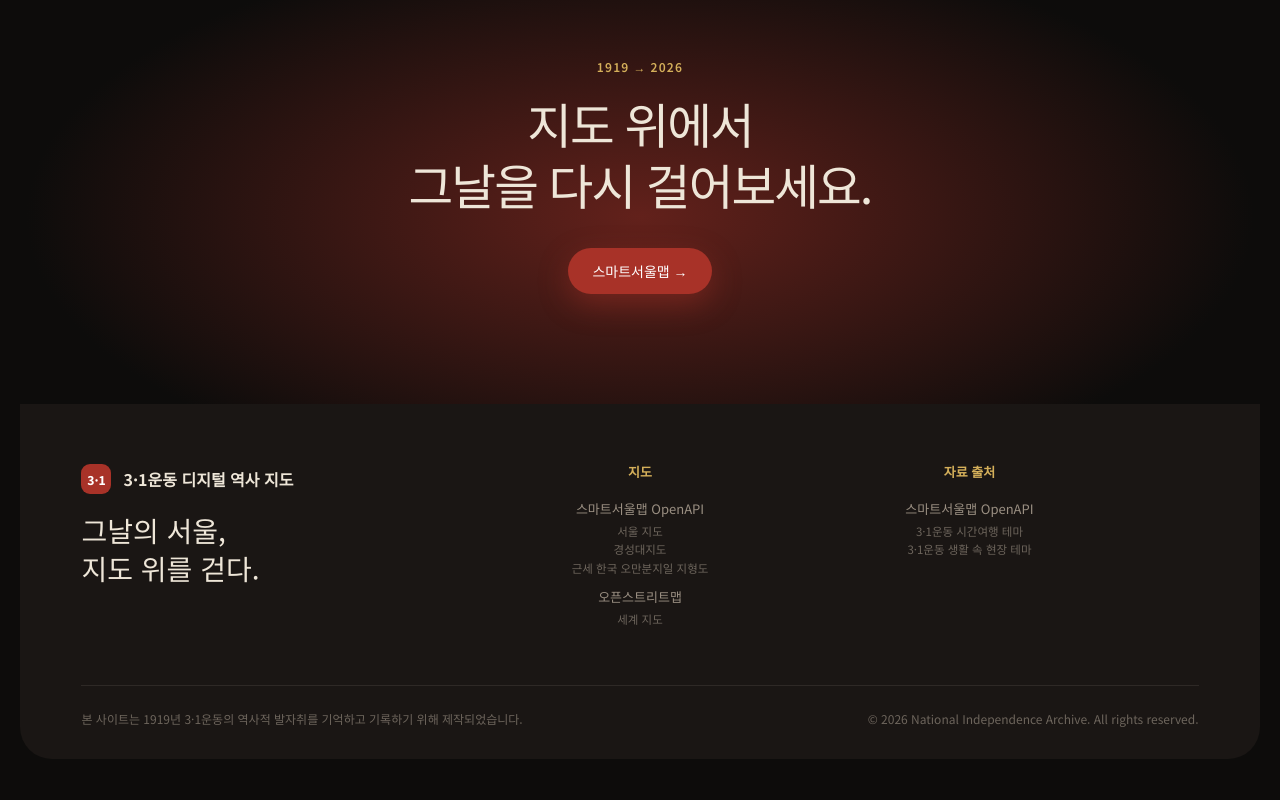
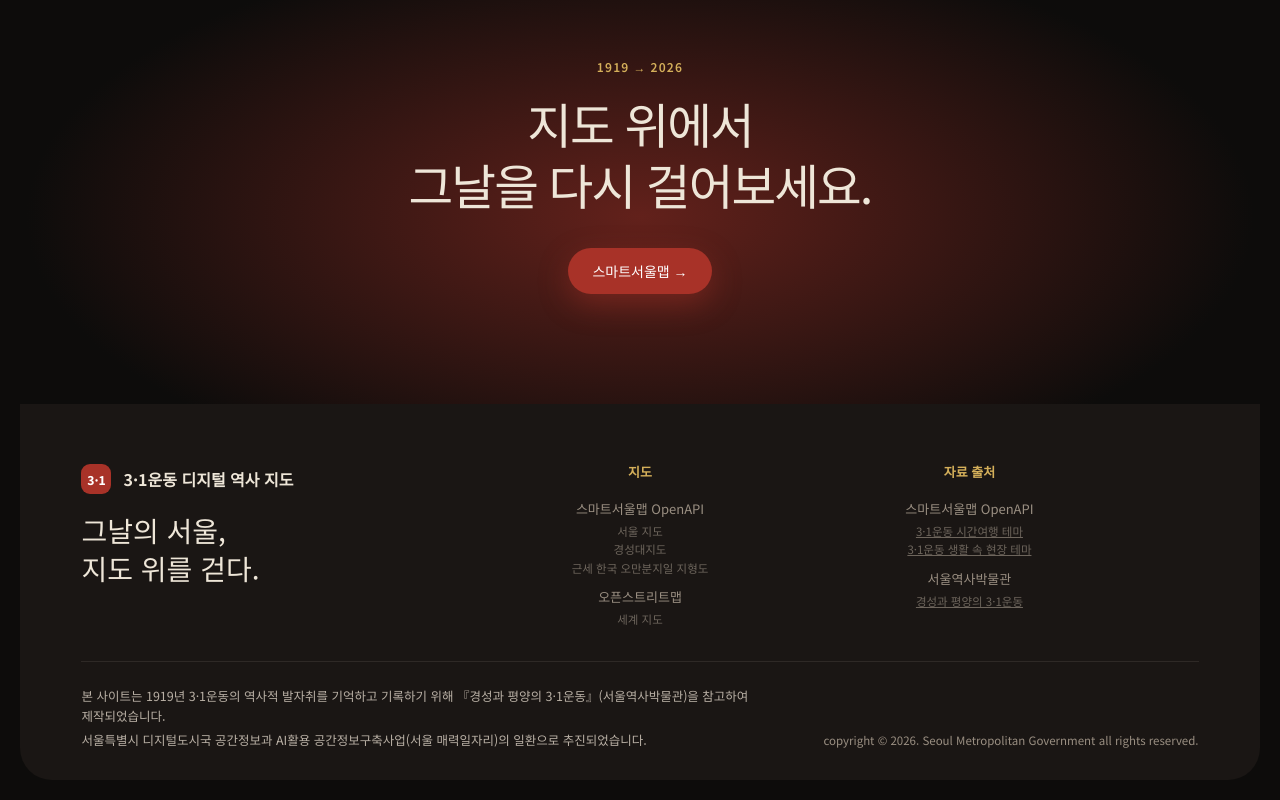
Before and after one commit to leejinwo0/march-first-storypage, a plain HTML site: page index.html in a window 1280 px wide. Shown: the part 6539-7339 px from the top of the page. Before the commit the page ends 7318 px from the top, so only its background shows below. Drawn offline with nearby package versions, Linux system fonts and the light colour scheme; a script that the page names is missing.

Commit message:
#41 20261117 푸터 하단 사업 안내 문구 추가 및 레이아웃 수정

```diff
--- a/css/layout.css
+++ b/css/layout.css
@@ -484,16 +484,41 @@
     margin-top: 6px;
 }
 
+/* 푸터 하단: 왼쪽 소개 문장 2줄, 오른쪽 copyright */
 .footer-bottom {
     display: flex;
-    flex-wrap: wrap;
     justify-content: space-between;
-    gap: var(--space-2) var(--space-6);
-    margin-top: 56px;
-    padding-top: 22px;
+    align-items: flex-end;
+    gap: 32px;
+    margin-top: 32px;
+    padding-top: 24px;
     border-top: 1px solid var(--sheet-line);
-    color: var(--text-faint);
-    font-size: var(--fs-xs);
+}
+
+.footer-info {
+    display: grid;
+    gap: 4px;
+    min-width: 0;
+}
+
+.footer-note {
+    color: var(--text-soft);
+    font-size: 12.5px;
+    line-height: 1.6;
+}
+
+.footer-copy {
+    flex-shrink: 0;
+    color: var(--muted);
+    font-size: 11.5px;
+}
+
+@media (max-width: 768px) {
+    .footer-bottom {
+        flex-direction: column;
+        align-items: flex-start;
+        gap: 18px;
+    }
 }
 
 /* ---------- 8. 반응형 ---------- */
--- a/index.html
+++ b/index.html
@@ -323,13 +323,20 @@
                 <div class="footer-col">
                     <h3>자료 출처</h3>
                     <ul>
-                        <li>스마트서울맵 OpenAPI <small>3·1운동 시간여행 테마</small><small>3·1운동 생활 속 현장 테마</small></li>
+                        <li>스마트서울맵 OpenAPI
+                            <small><a href="https://map.seoul.go.kr/smgis2/short/6Q1gm" target="_blank" rel="noopener noreferrer">3·1운동 시간여행 테마</a></small>
+                            <small><a href="https://map.seoul.go.kr/smgis2/short/6Q1NU" target="_blank" rel="noopener noreferrer">3·1운동 생활 속 현장 테마</a></small>
+                        </li>
+                        <li>서울역사박물관<small><a href="https://museum.seoul.go.kr/cgcm/board/NR_boardView.do?bbsCd=1012&seq=20190115175805998&tr_code=sweb" target="_blank" rel="noopener noreferrer">경성과 평양의 3·1운동</a> </small></li>
                     </ul>
                 </div>
             </div>
             <div class="footer-bottom">
-                <p>본 사이트는 1919년 3·1운동의 역사적 발자취를 기억하고 기록하기 위해 제작되었습니다.</p>
-                <p>&copy; 2026 National Independence Archive. All rights reserved.</p>
+                <div class="footer-info">
+                    <p class="footer-note">본 사이트는 1919년 3·1운동의 역사적 발자취를 기억하고 기록하기 위해 『경성과 평양의 3·1운동』(서울역사박물관)을 참고하여 제작되었습니다.</p>
+                    <p class="footer-note">서울특별시 디지털도시국 공간정보과 AI활용 공간정보구축사업(서울 매력일자리)의 일환으로 추진되었습니다.</p>
+                </div>
+                <p class="footer-copy">copyright &copy; 2026. Seoul Metropolitan Government all rights reserved.</p>
             </div>
         </footer>
     </main>
```
